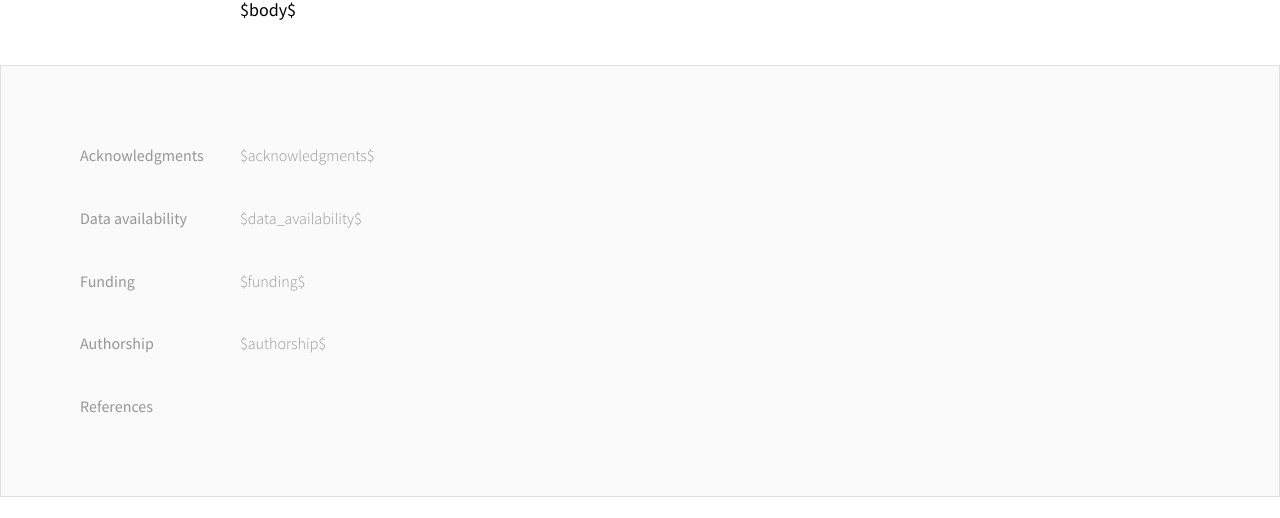
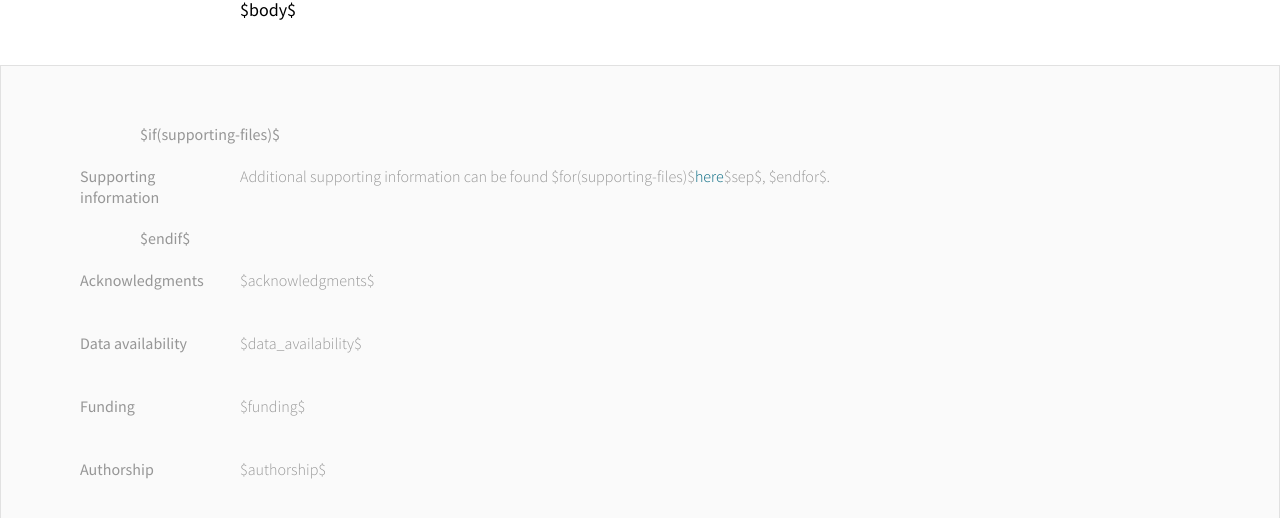
Before and after one commit to willvieira/ms_STM-managed, a plain HTML site: page manuscript/conf/template.html in a window 1280 px wide. Shown: the part 1040-1558 px from the top of the page. Before the commit the page ends 1537 px from the top, so only its background shows below. Drawn offline with nearby package versions, Linux system fonts and the light colour scheme; a script that the page names is missing.

Commit message:
✨ add suppInfo link

```diff
--- a/manuscript/conf/template.html
+++ b/manuscript/conf/template.html
@@ -213,6 +213,16 @@
 
       <d-appendix>
          <sections class="container">
+            $if(supporting-files)$
+            <div class="row">
+               <div class="leftColumn">
+                  <p>Supporting information</p>
+               </div>
+               <div class="rightColumn">
+                  <p>Additional supporting information can be found $for(supporting-files)$<a href="https://willvieira.github.io/ms_STM-managed/$supporting-files$.html">here</a>$sep$, $endfor$.</p>
+               </div>
+            </div>
+            $endif$
             <div class="row">
                <div class="leftColumn">
                   <p>Acknowledgments</p>
```
Also changed, not shown: 1 other file.
